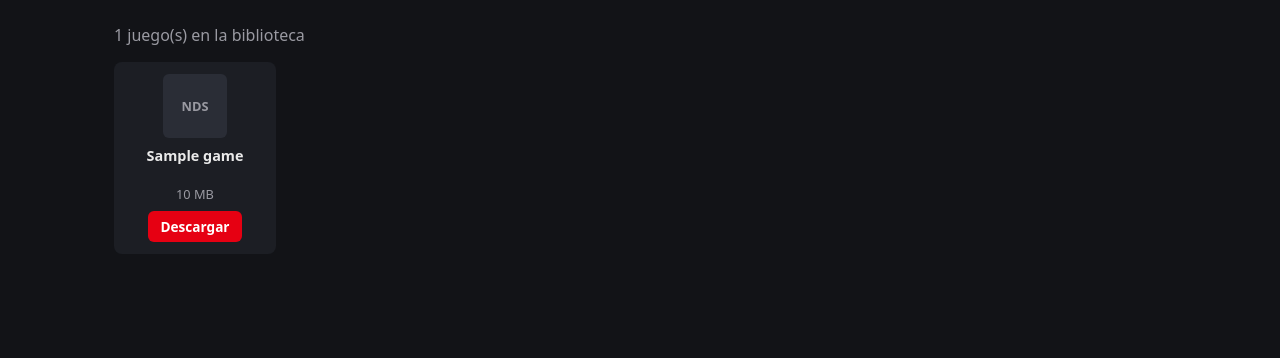
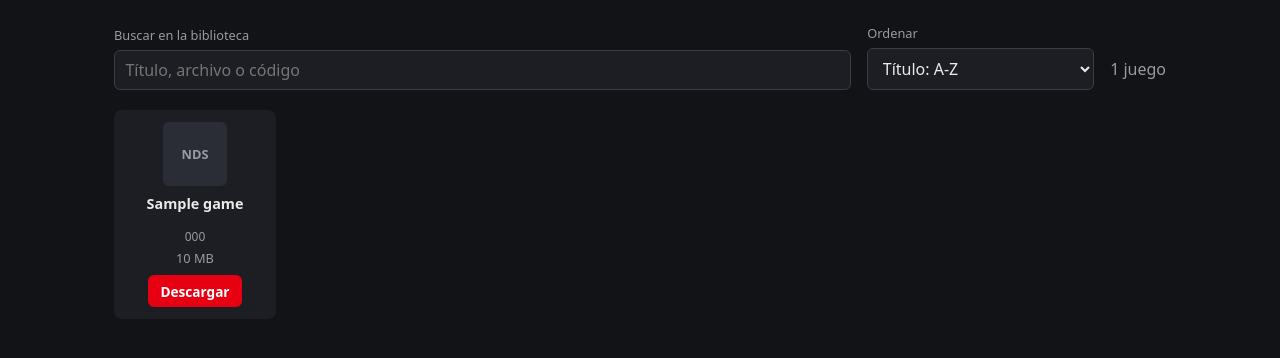
Before and after one commit to iPlaza3D/ndsl-eshop-server, a FastAPI app: template server/app/templates/index.html in a window 1280 px wide. Shown: the part 61-419 px from the top of the page. Run offline with FastAPI, Linux system fonts and the light colour scheme; the template is opened without the code that fills it: most values are stand-ins (such as "Sample title", 1, 10 or a date in 2020).

Commit message:
Add searchable ROM library and NAS deployment

```diff
--- a/docker-compose.nas.yml
+++ b/docker-compose.nas.yml
@@ -4,7 +4,8 @@
 #
 # Uso:
 #   1. Copia las credenciales a un archivo ".env" (NAS_HOST, NAS_SHARE, etc.)
-#   2. docker compose -f docker-compose.yml -f docker-compose.nas.yml up --build -d
+#   2. docker compose -f docker-compose.yml -f docker-compose.nas.yml pull
+#   3. docker compose -f docker-compose.yml -f docker-compose.nas.yml up -d
 #
 # Nota: reemplaza el volumen bind-mount de docker-compose.yml por este volumen
 # nombrado con driver_opts de CIFS. Ajusta "type" a "nfs" si tu NAS usa NFS.
--- a/docker-compose.yml
+++ b/docker-compose.yml
@@ -1,6 +1,5 @@
 services:
   ndsl-eshop:
-    build: ./server
     image: iplaza3d/ndsl-shop-server:latest
     container_name: ndsl-eshop-server
     ports:
--- a/server/app/main.py
+++ b/server/app/main.py
@@ -48,7 +48,14 @@ def dashboard(request: Request):
         {
             "server_name": config.SERVER_NAME,
             "games": [
-                {"id": rom_id, "title": info.title, "size_bytes": info.size_bytes, "has_icon": info.icon_png is not None}
+                {
+                    "id": rom_id,
+                    "title": info.title,
+                    "game_code": info.game_code,
+                    "filename": info.filename,
+                    "size_bytes": info.size_bytes,
+                    "has_icon": info.icon_png is not None,
+                }
                 for rom_id, info in games
             ],
         },
--- a/server/app/static/style.css
+++ b/server/app/static/style.css
@@ -42,6 +42,29 @@ main { padding: 1.5rem; max-width: 1100px; margin: 0 auto; }
 
 .empty { color: var(--muted); }
 
+.library-toolbar {
+  display: flex;
+  align-items: end;
+  gap: 1rem;
+  margin-bottom: 1.25rem;
+}
+
+.search-field { flex: 1; }
+.search-field, .sort-field { display: grid; gap: 0.35rem; }
+.search-field span, .sort-field span { color: var(--muted); font-size: 0.8rem; }
+
+.search-field input, .sort-field select {
+  min-height: 2.5rem;
+  padding: 0.5rem 0.65rem;
+  color: var(--text);
+  background: var(--panel);
+  border: 1px solid #3a3d46;
+  border-radius: 6px;
+  font: inherit;
+}
+
+.library-toolbar .subtitle { margin: 0 0 0.6rem auto; white-space: nowrap; }
+
 .grid {
   display: grid;
   grid-template-columns: repeat(auto-fill, minmax(160px, 1fr));
@@ -81,7 +104,9 @@ main { padding: 1.5rem; max-width: 1100px; margin: 0 auto; }
   overflow: hidden;
 }
 
+.card-code { color: var(--muted); font-size: 0.75rem; }
 .card-size { color: var(--muted); font-size: 0.8rem; margin: 0.25rem 0 0.5rem; }
+.card[hidden] { display: none; }
 
 .download-btn {
   display: inline-block;
@@ -108,3 +133,8 @@ button {
   font-weight: 600;
   cursor: pointer;
 }
+
+@media (max-width: 600px) {
+  .library-toolbar { align-items: stretch; flex-direction: column; gap: 0.75rem; }
+  .library-toolbar .subtitle { margin: 0; }
+}
--- a/server/app/templates/index.html
+++ b/server/app/templates/index.html
@@ -1,22 +1,75 @@
 {% extends "base.html" %}
 {% block content %}
-  <p class="subtitle">{{ games|length }} juego(s) en la biblioteca</p>
+  {% if games %}
+  <div class="library-toolbar">
+    <label class="search-field">
+      <span>Buscar en la biblioteca</span>
+      <input id="game-search" type="search" placeholder="Título, archivo o código" autocomplete="off">
+    </label>
+    <label class="sort-field" for="game-sort">
+      <span>Ordenar</span>
+      <select id="game-sort">
+        <option value="title-asc">Título: A-Z</option>
+        <option value="title-desc">Título: Z-A</option>
+        <option value="size-asc">Tamaño: menor primero</option>
+        <option value="size-desc">Tamaño: mayor primero</option>
+      </select>
+    </label>
+    <p class="subtitle" id="game-count" aria-live="polite">{{ games|length }} juego{% if games|length != 1 %}s{% endif %}</p>
+  </div>
+  {% endif %}
   {% if not games %}
     <p class="empty">No hay roms .nds en la carpeta configurada. Copialas y presiona "Rescanear" en <a href="/settings">Ajustes</a>.</p>
   {% else %}
-  <div class="grid">
+  <div class="grid" id="game-grid">
     {% for game in games %}
-    <div class="card">
+    <div class="card" data-search="{{ (game.title ~ ' ' ~ game.filename ~ ' ' ~ game.game_code)|lower }}" data-title="{{ game.title|lower }}" data-size="{{ game.size_bytes }}">
       {% if game.has_icon %}
         <img class="icon" src="/api/games/{{ game.id }}/icon.png" alt="">
       {% else %}
         <div class="icon icon-placeholder">NDS</div>
       {% endif %}
       <div class="card-title">{{ game.title }}</div>
+      {% if game.game_code %}<div class="card-code">{{ game.game_code }}</div>{% endif %}
       <div class="card-size">{{ (game.size_bytes / 1048576) | round(1) }} MB</div>
       <a class="download-btn" href="/download/{{ game.id }}">Descargar</a>
     </div>
     {% endfor %}
   </div>
+  <p class="empty" id="no-results" hidden>No se encontraron juegos con esa búsqueda.</p>
+  <script>
+    const searchInput = document.getElementById("game-search");
+    const sortSelect = document.getElementById("game-sort");
+    const gameGrid = document.getElementById("game-grid");
+    const gameCount = document.getElementById("game-count");
+    const noResults = document.getElementById("no-results");
+    const gameCards = Array.from(gameGrid.querySelectorAll(".card"));
+
+    function updateLibrary() {
+      const query = searchInput.value.trim().toLowerCase();
+      const sort = sortSelect.value;
+      const visibleCards = gameCards.filter((card) => {
+        const matches = card.dataset.search.includes(query);
+        card.hidden = !matches;
+        return matches;
+      });
+
+      visibleCards.sort((first, second) => {
+        const direction = sort.endsWith("desc") ? -1 : 1;
+        if (sort.startsWith("size")) {
+          return (Number(first.dataset.size) - Number(second.dataset.size)) * direction;
+        }
+        return first.dataset.title.localeCompare(second.dataset.title) * direction;
+      });
+      visibleCards.forEach((card) => gameGrid.appendChild(card));
+
+      const resultWord = visibleCards.length === 1 ? "juego" : "juegos";
+      gameCount.textContent = `${visibleCards.length} de ${gameCards.length} ${resultWord}`;
+      noResults.hidden = visibleCards.length > 0;
+    }
+
+    searchInput.addEventListener("input", updateLibrary);
+    sortSelect.addEventListener("change", updateLibrary);
+  </script>
   {% endif %}
 {% endblock %}
```
Also changed, not shown: README.md.
